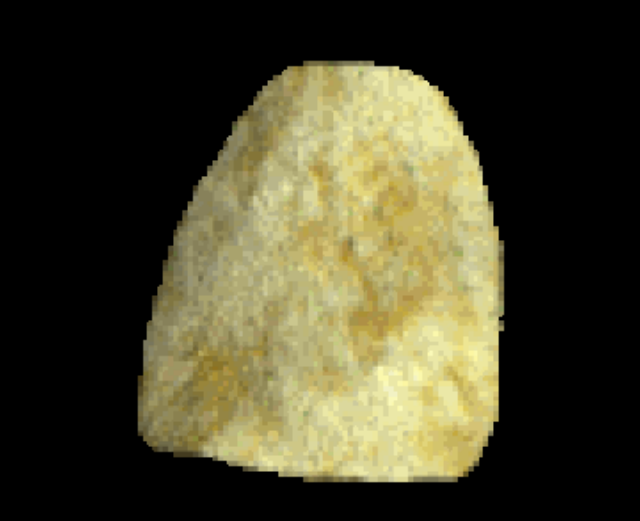
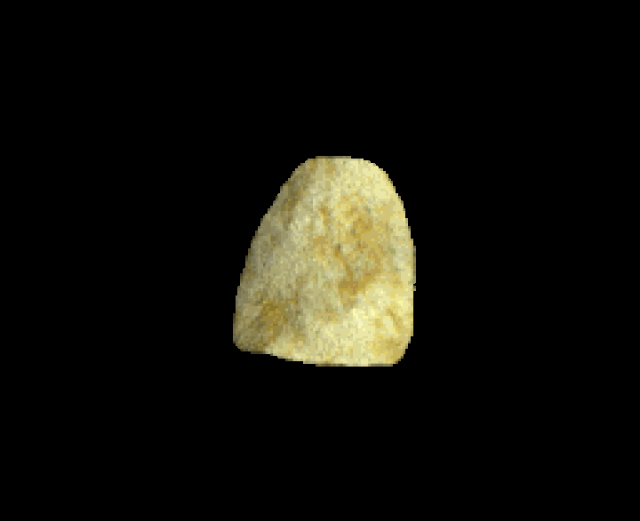
Before and after one commit to whoisdavidagain/spinningchip, a plain HTML site: page index.html in a window 1280 px wide. Shown: the part 149-670 px from the top of the page, without its empty margins (312-952 px from the left). Drawn offline with Linux system fonts and the light colour scheme.

Commit message:
made it a little smaller

```diff
--- a/css/style.css
+++ b/css/style.css
@@ -18,6 +18,6 @@ img {
     -moz-transform: translate(-50%, -50%);
     -ms-transform: translate(-50%, -50%);
     -o-transform: translate(-50%, -50%);
-    width: 50vw;
-    height: 50vw;
+    width: 25vw;
+    height: 25vw;
 }
```
